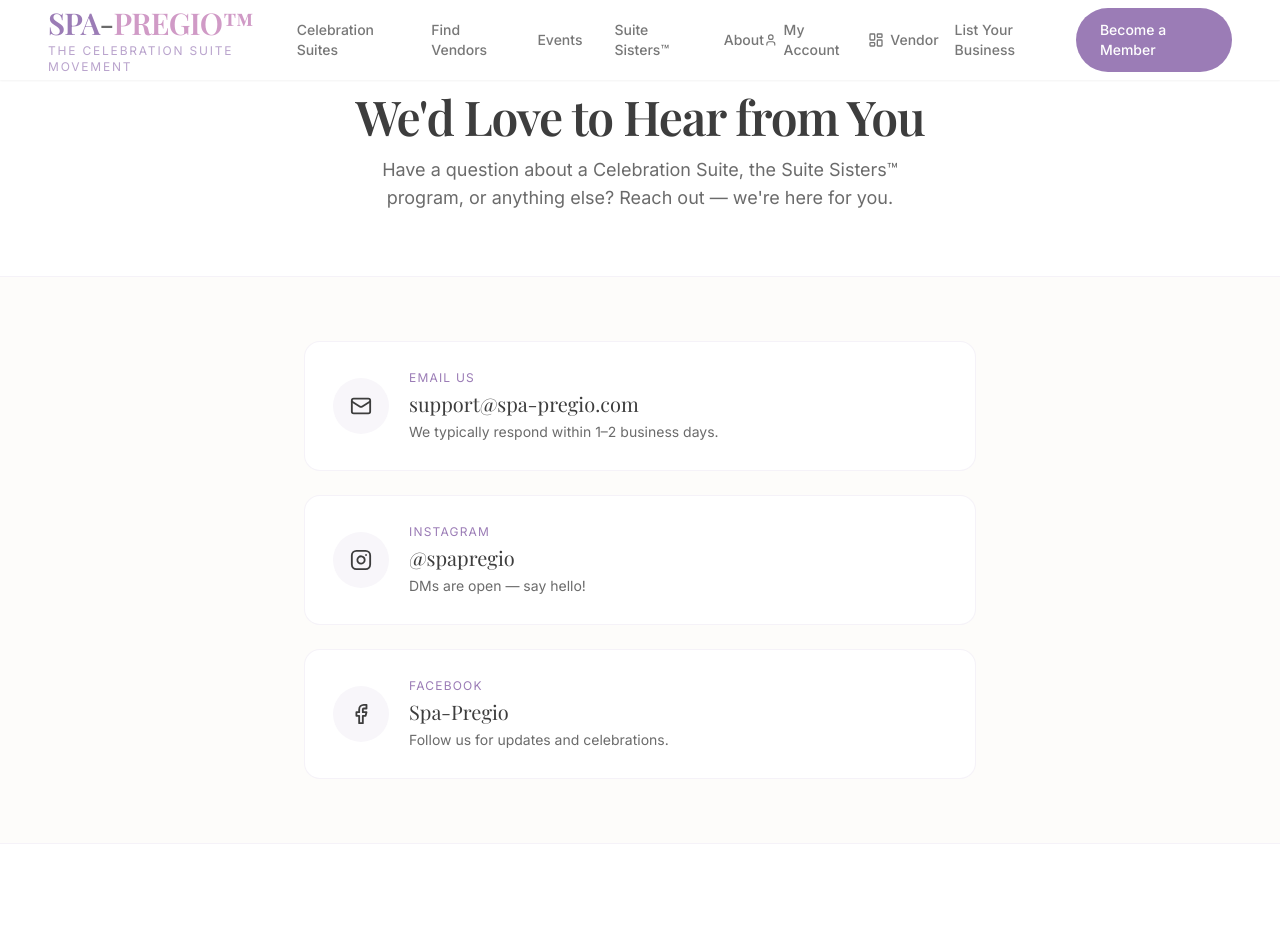
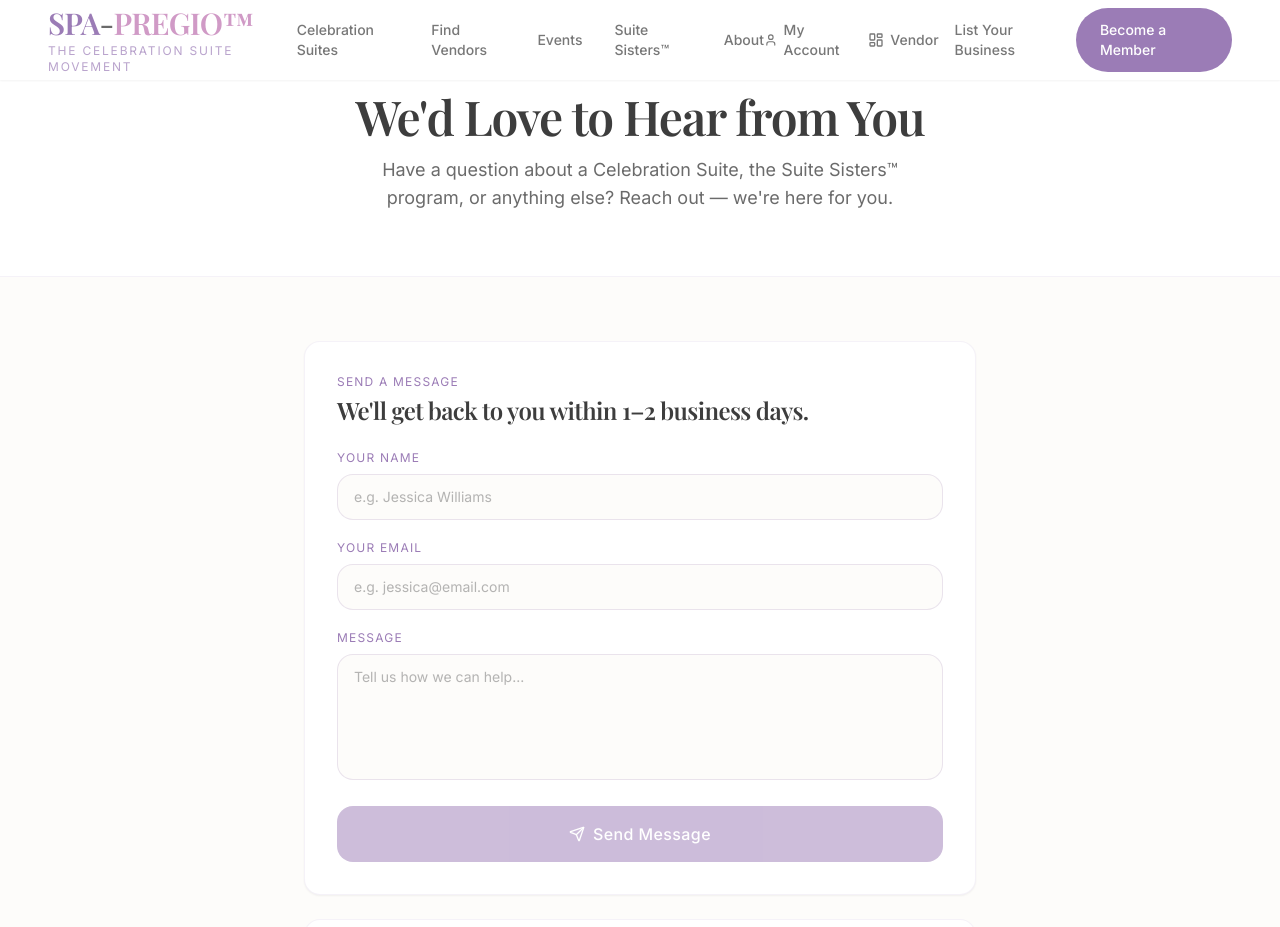
Before and after one commit to Spa-Pregio/spa-pregio-website, a React (Vite) app: page /contact in a window 1280 px wide. Shown: the top 927 px of the page. Built offline with nearby package versions, Linux system fonts and the light colour scheme.

Commit message:
Add files via upload

```diff
--- a/src/pages/Contact.tsx
+++ b/src/pages/Contact.tsx
@@ -1,6 +1,44 @@
-import { Mail, Instagram, Facebook } from 'lucide-react';
+import { useState, useRef } from 'react';
+import { Mail, Instagram, Facebook, Send, CheckCircle, AlertCircle } from 'lucide-react';
+import emailjs from '@emailjs/browser';
+
+const SERVICE_ID = 'service_lmaajah';
+const TEMPLATE_ID = 'template_ifdr09o';
+const PUBLIC_KEY = 'IP7wMswqLXmcMy-K5';
 
 export default function Contact() {
+  const formRef = useRef<HTMLFormElement>(null);
+  const [formData, setFormData] = useState({ from_name: '', email: '', message: '' });
+  const [status, setStatus] = useState<'idle' | 'sending' | 'success' | 'error'>('idle');
+
+  const handleChange = (e: React.ChangeEvent<HTMLInputElement | HTMLTextAreaElement>) => {
+    setFormData(prev => ({ ...prev, [e.target.name]: e.target.value }));
+  };
+
+  const handleSubmit = async (e: React.MouseEvent) => {
+    e.preventDefault();
+    if (!formData.from_name || !formData.email || !formData.message) return;
+    setStatus('sending');
+    try {
+      await emailjs.send(
+        SERVICE_ID,
+        TEMPLATE_ID,
+        {
+          from_name: formData.from_name,
+          from_email: formData.email,
+          email: formData.email,
+          message: formData.message,
+        },
+        PUBLIC_KEY
+      );
+      setStatus('success');
+      setFormData({ from_name: '', email: '', message: '' });
+    } catch (err) {
+      console.error(err);
+      setStatus('error');
+    }
+  };
+
   return (
     <main className="min-h-screen bg-spa-cream">
       {/* Hero */}
@@ -17,9 +55,101 @@ export default function Contact() {
         </div>
       </section>
 
-      {/* Contact Cards */}
+      {/* Contact Form */}
       <section className="py-16 px-6">
         <div className="max-w-2xl mx-auto space-y-6">
+
+          {/* Contact Form Card */}
+          <div className="bg-white rounded-2xl p-8 border border-spa-purple/10 shadow-sm">
+            <p className="text-xs uppercase tracking-widest text-spa-purple mb-1">Send a Message</p>
+            <h2 className="font-serif text-2xl text-spa-charcoal mb-6">We'll get back to you within 1–2 business days.</h2>
+
+            {status === 'success' ? (
+              <div className="flex flex-col items-center justify-center py-10 gap-3 text-center">
+                <CheckCircle size={40} className="text-green-500" />
+                <p className="font-serif text-xl text-spa-charcoal">Message Received!</p>
+                <p className="text-spa-gray text-sm">Thank you for reaching out. We'll be in touch soon. 💜</p>
+                <button
+                  onClick={() => setStatus('idle')}
+                  className="mt-4 text-xs uppercase tracking-widest text-spa-purple underline underline-offset-4"
+                >
+                  Send another message
+                </button>
+              </div>
+            ) : (
+              <div ref={formRef as any} className="space-y-5">
+                {/* Name */}
+                <div>
+                  <label className="block text-xs uppercase tracking-widest text-spa-purple mb-2">
+                    Your Name
+                  </label>
+                  <input
+                    type="text"
+                    name="from_name"
+                    value={formData.from_name}
+                    onChange={handleChange}
+                    placeholder="e.g. Jessica Williams"
+                    className="w-full px-4 py-3 rounded-xl border border-spa-purple/20 bg-spa-cream text-spa-charcoal placeholder-spa-gray/50 focus:outline-none focus:border-spa-purple/50 transition-colors duration-200 text-sm"
+                  />
+                </div>
+
+                {/* Email */}
+                <div>
+                  <label className="block text-xs uppercase tracking-widest text-spa-purple mb-2">
+                    Your Email
+                  </label>
+                  <input
+                    type="email"
+                    name="email"
+                    value={formData.email}
+                    onChange={handleChange}
+                    placeholder="e.g. jessica@email.com"
+                    className="w-full px-4 py-3 rounded-xl border border-spa-purple/20 bg-spa-cream text-spa-charcoal placeholder-spa-gray/50 focus:outline-none focus:border-spa-purple/50 transition-colors duration-200 text-sm"
+                  />
+                </div>
+
+                {/* Message */}
+                <div>
+                  <label className="block text-xs uppercase tracking-widest text-spa-purple mb-2">
+                    Message
+                  </label>
+                  <textarea
+                    name="message"
+                    value={formData.message}
+                    onChange={handleChange}
+                    placeholder="Tell us how we can help..."
+                    rows={5}
+                    className="w-full px-4 py-3 rounded-xl border border-spa-purple/20 bg-spa-cream text-spa-charcoal placeholder-spa-gray/50 focus:outline-none focus:border-spa-purple/50 transition-colors duration-200 text-sm resize-none"
+                  />
+                </div>
+
+                {status === 'error' && (
+                  <div className="flex items-center gap-2 text-red-500 text-sm">
+                    <AlertCircle size={16} />
+                    <span>Something went wrong. Please try again or email us directly.</span>
+                  </div>
+                )}
+
+                <button
+                  onClick={handleSubmit}
+                  disabled={status === 'sending' || !formData.from_name || !formData.email || !formData.message}
+                  className="w-full flex items-center justify-center gap-2 bg-spa-purple text-white py-4 rounded-xl font-medium tracking-wide hover:bg-spa-purple/90 transition-colors duration-200 disabled:opacity-50 disabled:cursor-not-allowed"
+                >
+                  {status === 'sending' ? (
+                    <>
+                      <div className="w-4 h-4 border-2 border-white/30 border-t-white rounded-full animate-spin" />
+                      Sending...
+                    </>
+                  ) : (
+                    <>
+                      <Send size={16} />
+                      Send Message
+                    </>
+                  )}
+                </button>
+              </div>
+            )}
+          </div>
 
           {/* Email */}
           <a
@@ -30,7 +160,7 @@ export default function Contact() {
               <Mail size={22} className="text-spa-charcoal group-hover:text-white transition-colors duration-200" />
             </div>
             <div>
-              <p className="text-xs uppercase tracking-widest text-spa-purple mb-1">Email Us</p>
+              <p className="text-xs uppercase tracking-widest text-spa-purple mb-1">Email Us Directly</p>
               <p className="font-serif text-xl text-spa-charcoal">support@spa-pregio.com</p>
               <p className="text-sm text-spa-gray mt-1">We typically respond within 1–2 business days.</p>
             </div>
```
